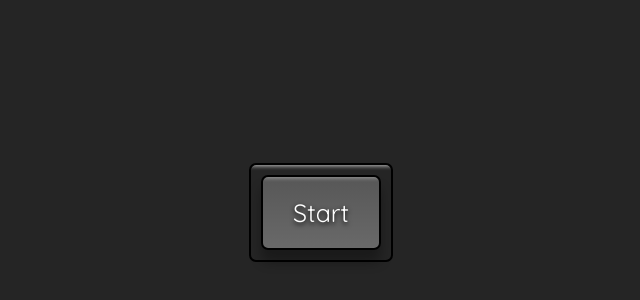
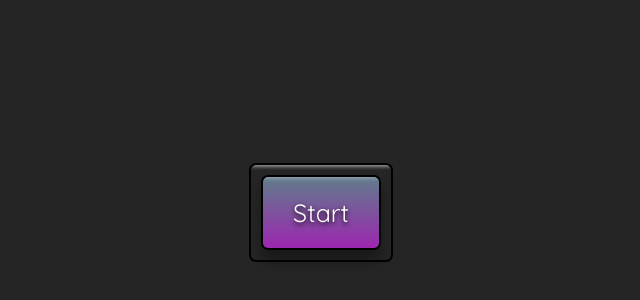
Before and after one commit to CovenantJunior/picture-in-picture, a plain HTML site: page index.html in a window 1280 px wide. Shown: the part 188-488 px from the top of the page, without its empty margins (319-959 px from the left). Drawn offline with Linux system fonts and the light colour scheme.

Commit message:
Gradient changed

```diff
--- a/style.css
+++ b/style.css
@@ -29,7 +29,7 @@ button {
   font-size: 25px;
   color: white;
   text-shadow: 0 2px 5px #000;
-  background: linear-gradient(to top, #696969, #575757);
+  background: linear-gradient(to top, #9C27B0, #607D8B);
   border: 2px solid black;
   border-radius: 7px;
   box-shadow: inset 0 20px 4px -19px rgba(255, 255, 255, 0.4), 0 12px 12px 0 rgba(0,0,0,0.3);
```
